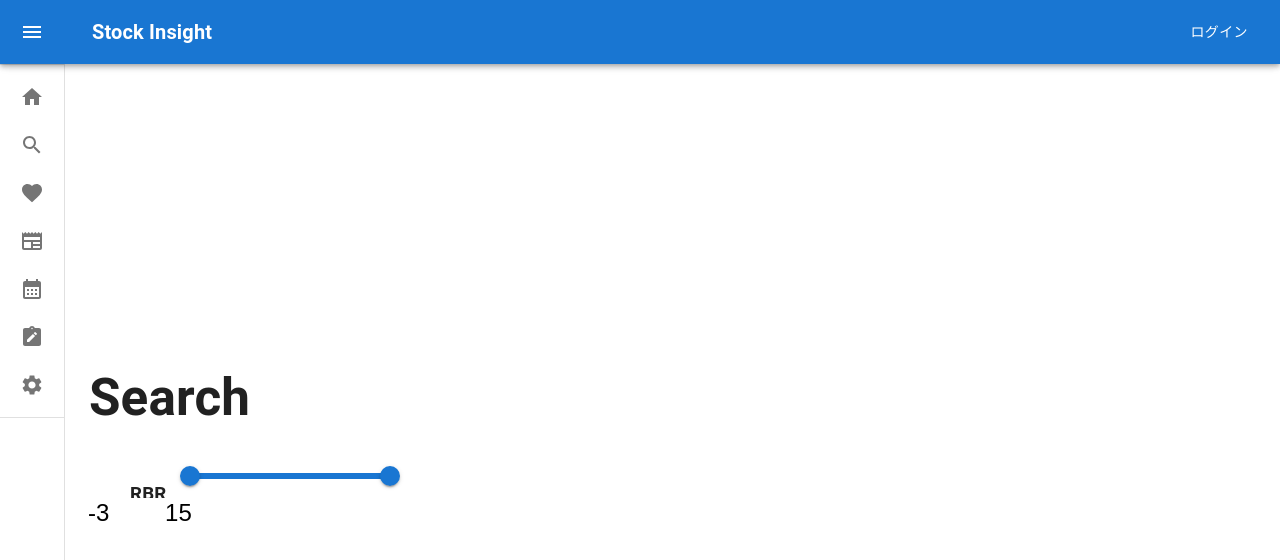
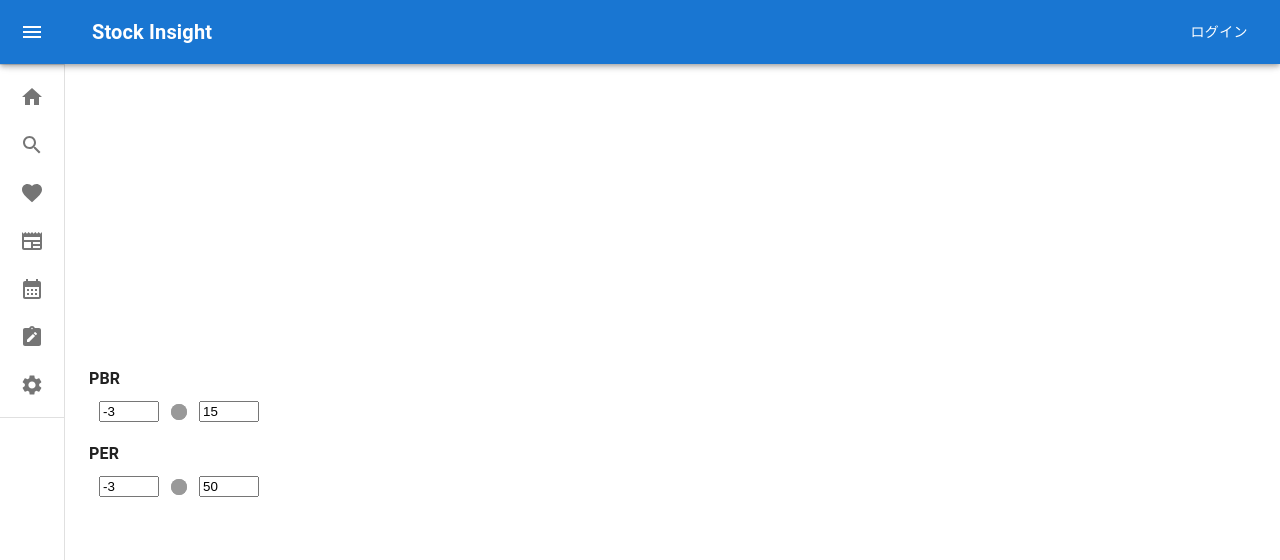
Before and after one commit to d-ishizuka/stock_insight, a React (Vite) app in the folder frontend/: page /users/1/search in a window 1280 px wide. Shown: the top 560 px of the page. Built offline with nearby package versions, Linux system fonts and the light colour scheme.

Commit message:
add slidebar input form

```diff
--- /dev/null
+++ b/frontend/src/components/forms/FilterForm.module.css
@@ -0,0 +1,42 @@
+.form {
+  display: flex;
+  flex-direction: column;
+  gap: 20px;
+}
+
+.field {
+  display: flex;
+  flex-direction: column;
+}
+
+.field label {
+  margin-bottom: 10px;
+  font-weight: bold;
+}
+
+.rangeInput {
+  display: flex;
+  align-items: center;
+}
+
+input[type="number"] {
+  width: 60px;
+  margin: 0 10px;
+}
+
+.track {
+  height: 6px;
+  background: #ddd;
+  border-radius: 3px;
+  position: relative;
+  width: 100%;
+  margin: 0 10px;
+}
+
+.thumb {
+  height: 16px;
+  width: 16px;
+  background: #999;
+  border-radius: 50%;
+  position: absolute;
+}
--- /dev/null
+++ b/frontend/src/components/forms/FilterForm.tsx
@@ -0,0 +1,85 @@
+import React, { useState } from 'react';
+import { Range } from 'react-range';
+import styles from './FilterForm.module.css';
+
+const FilterForm = () => {
+  const [pbr, setPbr] = useState([-3, 15]);
+  const [per, setPer] = useState([-3, 50]);
+
+  const handleSliderChange = (setter) => (values) => { setter(values)};
+
+  return (
+    <form className={styles.form}>
+      <div className={styles.field}>
+        <label>PBR</label>
+        <div className={styles.rangeInput}>
+          <input
+            type="number"
+            min={-3}
+            max={15}
+            step={0.1}
+            value={pbr[0]}
+            onChange={(e) => setPbr([Number(e.target.value), pbr[1]])}
+          />
+          <Range
+            step={0.1}
+            min={-3}
+            max={15}
+            values={pbr}
+            onChange={handleSliderChange(setPbr)}
+            renderTrack={({ props, children }) => (
+              <div {...props} className={styles.track}>
+                {children}
+              </div>
+            )}
+            renderThumb={({ props }) => <div {...props} className={styles.thumb} />}
+          />
+          <input
+            type="number"
+            min={-3}
+            max={15}
+            step={0.1}
+            value={pbr[1]}
+            onChange={(e) => setPbr([pbr[0], Number(e.target.value)])}
+          />
+        </div>
+      </div>
+      <div className={styles.field}>
+        <label>PER</label>
+        <div className={styles.rangeInput}>
+          <input
+            type="number"
+            min={-3}
+            max={15}
+            step={0.1}
+            value={per[0]}
+            onChange={(e) => setPbr([Number(e.target.value), per[1]])}
+          />
+          <Range
+            step={0.1}
+            min={-3}
+            max={100}
+            values={per}
+            onChange={handleSliderChange(setPer)}
+            renderTrack={({ props, children }) => (
+              <div {...props} className={styles.track}>
+                {children}
+              </div>
+            )}
+            renderThumb={({ props }) => <div {...props} className={styles.thumb} />}
+          />
+          <input
+            type="number"
+            min={-3}
+            max={15}
+            step={0.1}
+            value={per[1]}
+            onChange={(e) => setPbr([per[0], Number(e.target.value)])}
+          />
+        </div>
+      </div>
+    </form>
+  );
+};
+
+export default FilterForm;
--- a/frontend/src/pages/Search.tsx
+++ b/frontend/src/pages/Search.tsx
@@ -1,11 +1,10 @@
 import * as React from 'react';
-import { SlideBar } from '../components/forms/SlideBar';
+import FilterForm from '../components/forms/FilterForm';
 
 export const Search: React.FC = () => {
   return (
     <div>
-      <h1>Search</h1>
-      <SlideBar />
+      <FilterForm />
     </div>
   );
 }
```
